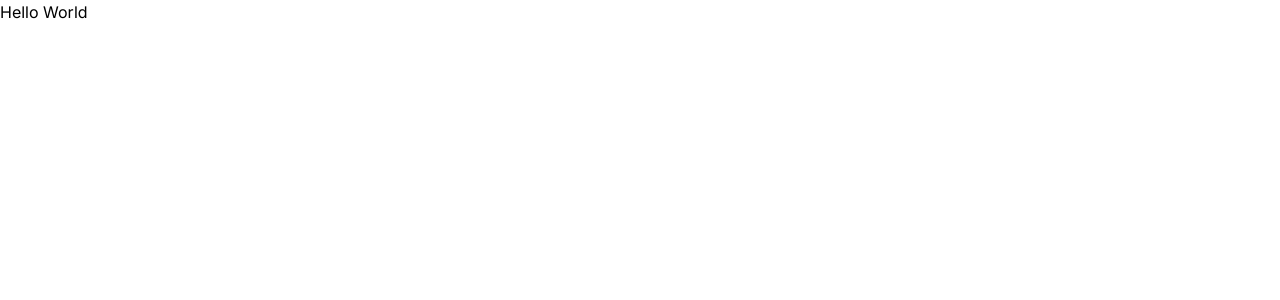
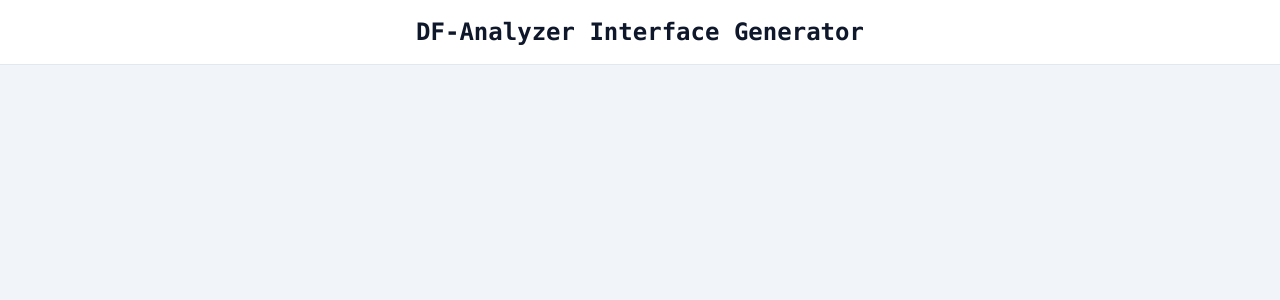
Before and after one commit to lorenzoa7/df-analyzer, a Next.js app: page / in a window 1280 px wide. Shown: the top 300 px of the page. Built offline with nearby package versions, Linux system fonts and the light colour scheme.

Commit message:
Create header

```diff
--- a/src/app/layout.tsx
+++ b/src/app/layout.tsx
@@ -1,22 +1,27 @@
+import Header from '@/components/header'
+import { siteConfig } from '@/config/site'
+import { fontMono } from '@/lib/fonts'
 import type { Metadata } from 'next'
-import { Inter } from 'next/font/google'
 import './globals.css'
 
-const inter = Inter({ subsets: ['latin'] })
-
 export const metadata: Metadata = {
-  title: 'DF-Analyzer',
-  description: 'Generated by create next app',
+  title: siteConfig.title,
+  description: siteConfig.description,
 }
 
-export default function RootLayout({
-  children,
-}: {
+type Props = {
   children: React.ReactNode
-}) {
+}
+
+export default function RootLayout({ children }: Props) {
   return (
     <html lang="en">
-      <body className={inter.className}>{children}</body>
+      <body
+        className={`overflow-x-hidden bg-slate-100 font-mono text-slate-900 antialiased ${fontMono.variable}`}
+      >
+        <Header />
+        {children}
+      </body>
     </html>
   )
 }
--- /dev/null
+++ b/src/components/header.tsx
@@ -0,0 +1,9 @@
+export default function Header() {
+  return (
+    <header className="fixed left-0 top-0 z-50 w-screen">
+      <div className="flex items-center justify-center border-b border-slate-200 bg-white px-11 py-4">
+        <h1 className="text-2xl font-bold">DF-Analyzer Interface Generator</h1>
+      </div>
+    </header>
+  )
+}
--- /dev/null
+++ b/src/config/site.ts
@@ -0,0 +1,6 @@
+export const siteConfig = {
+  title: 'Interface Generator | DF-Analyazer',
+  description: 'Generate a DF-Analyzer script very easily with this app.',
+} satisfies Record<string, string>
+
+export type SiteConfig = typeof siteConfig
--- /dev/null
+++ b/src/lib/fonts.ts
@@ -0,0 +1,7 @@
+import { Quicksand as FontMono } from 'next/font/google'
+
+export const fontMono = FontMono({
+  subsets: ['latin'],
+  variable: '--font-mono',
+  weight: ['300', '400', '500', '600', '700'],
+})
```
